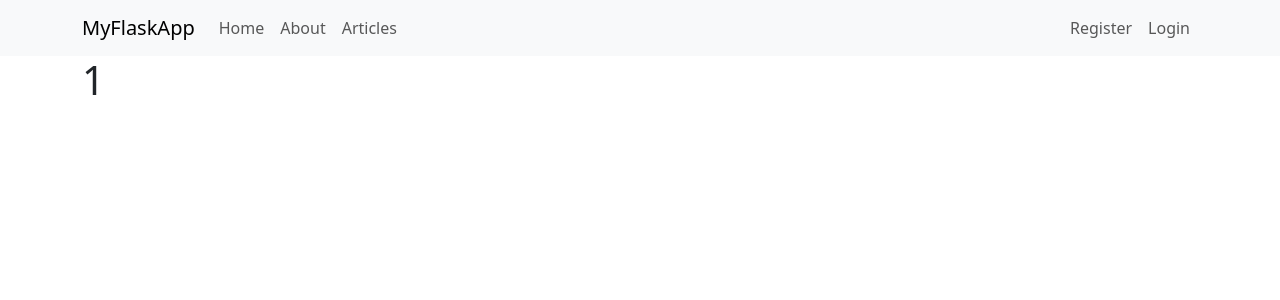
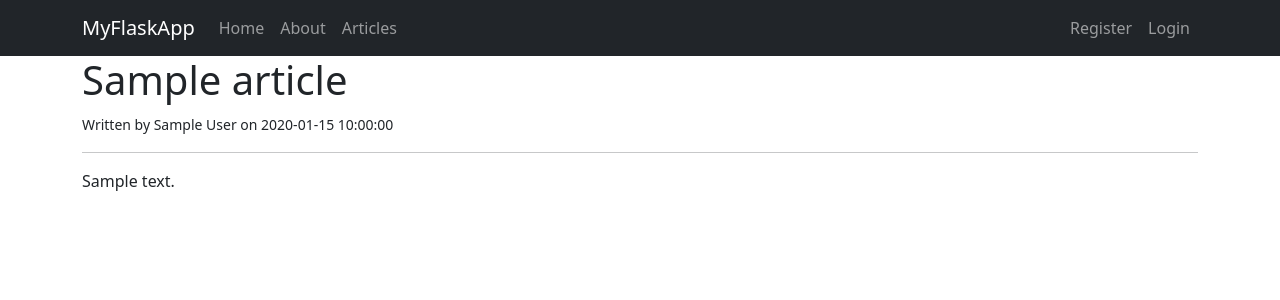
Before and after one commit to MagNording/Python-Flask-From-Scratch, a Flask app: page /article/1/ in a window 1280 px wide. Shown: the top 300 px of the page. Run offline with Flask 3, Linux system fonts and the light colour scheme; tables that the repository leaves empty or names only in its code hold one stand-in row (values such as "Sample post"); some libraries are stand-ins or nearby versions.

Commit message:
single article

```diff
--- a/myflaskapp/app.py
+++ b/myflaskapp/app.py
@@ -1,6 +1,6 @@
 from functools import wraps
 from flask import Flask, render_template, flash, redirect, url_for, session, request, logging
-from data import Articles
+#from data import Articles
 from config import Config
 from flask_mysqldb import MySQL
 from wtforms import Form, StringField, TextAreaField, PasswordField, validators
@@ -12,7 +12,7 @@ app.config.from_object(Config)
 # init mysql
 mysql = MySQL(app)
 
-Articles = Articles()
+#Articles = Articles()
 
 # index
 @app.route('/')
@@ -27,12 +27,34 @@ def about():
 # articles
 @app.route('/articles')
 def articles():
-    return render_template('articles.html', articles = Articles)
+    # create cursor
+    cur = mysql.connection.cursor()
+
+    # get articles
+    result = cur.execute("SELECT * FROM articles")
+
+    articles = cur.fetchall()
+    if result > 0:
+        return render_template('articles.html', articles=articles)
+    else:
+        msg = 'No articles found'
+        return render_template('articles.html', msg=msg)
+
+    # close connection
+    cur.close()
+
 
 # single article
 @app.route('/article/<string:id>/')
 def article(id):
-    return render_template('article.html', id = id)
+    # create cursor
+    cur = mysql.connection.cursor()
+
+    # get article
+    result = cur.execute("SELECT * FROM articles WHERE id = %s", [id])
+    article = cur.fetchone()
+
+    return render_template('article.html', article = article)
 
 # register form class
 class RegisterForm(Form):
--- a/myflaskapp/templates/article.html
+++ b/myflaskapp/templates/article.html
@@ -1,3 +1,6 @@
 {% extends 'layout.html' %} {% block body %}
-<h1>{{id}}</h1>
+<h1>{{article.title}}</h1>
+<small>Written by {{article.author}} on {{article.create_date}}</small>
+<hr />
+<div class="article-body">{{ article.body | safe }}</div>
 {% endblock %}
--- a/myflaskapp/templates/dashboard.html
+++ b/myflaskapp/templates/dashboard.html
@@ -22,7 +22,7 @@
             <td>{{article.create_date}}</td>
             <td class="d-flex justify-content-end">
                 <a
-                    class="btn btn-primary me-5"
+                    class="btn btn-primary me-4"
                     href="/edit_article/{{article.id}}"
                     >Edit</a
                 >
--- a/myflaskapp/templates/home.html
+++ b/myflaskapp/templates/home.html
@@ -5,5 +5,9 @@
         This application is built on the Python Flask framework and is the focus
         for the "Python Flask From Scratch" YouTube series
     </p>
+    {% if session.logged_in == NULL %}
+    <a class="btn btn-primary btn-lg" href="/register">Register</a>
+    <a class="btn btn-success btn-lg" href="/login">Login</a>
+    {% endif %}
 </div>
 {% endblock %}
--- a/myflaskapp/templates/includes/_navbar.html
+++ b/myflaskapp/templates/includes/_navbar.html
@@ -1,22 +1,42 @@
-<nav class="navbar navbar-expand-lg navbar-light bg-light">
+<nav class="navbar navbar-expand-lg navbar-dark bg-dark">
     <div class="container">
         <a class="navbar-brand" href="#">MyFlaskApp</a>
-      <button class="navbar-toggler" type="button" data-bs-toggle="collapse" data-bs-target="#navbarNav" aria-controls="navbarNav" aria-expanded="false" aria-label="Toggle navigation">
+        <button
+            class="navbar-toggler"
+            type="button"
+            data-bs-toggle="collapse"
+            data-bs-target="#navbarNav"
+            aria-controls="navbarNav"
+            aria-expanded="false"
+            aria-label="Toggle navigation"
+        >
             <span class="navbar-toggler-icon"></span>
         </button>
         <div id="navbarNav" class="collapse navbar-collapse">
             <ul class="navbar-nav me-auto">
                 <li class="nav-item"><a class="nav-link" href="/">Home</a></li>
-          <li class="nav-item"><a class="nav-link" href="/about">About</a></li>
-          <li class="nav-item"><a class="nav-link" href="/articles">Articles</a></li>
+                <li class="nav-item">
+                    <a class="nav-link" href="/about">About</a>
+                </li>
+                <li class="nav-item">
+                    <a class="nav-link" href="/articles">Articles</a>
+                </li>
             </ul>
             <ul class="navbar-nav ms-auto">
                 {% if session.logged_in %}
-            <li class="nav-item"><a class="nav-link" href="/dashboard">Dashboard</a></li>
-            <li class="nav-item"><a class="nav-link" href="/logout">Logout</a></li>
+                <li class="nav-item">
+                    <a class="nav-link" href="/dashboard">Dashboard</a>
+                </li>
+                <li class="nav-item">
+                    <a class="nav-link" href="/logout">Logout</a>
+                </li>
                 {% else %}
-            <li class="nav-item"><a class="nav-link" href="/register">Register</a></li>
-            <li class="nav-item"><a class="nav-link" href="/login">Login</a></li>
+                <li class="nav-item">
+                    <a class="nav-link" href="/register">Register</a>
+                </li>
+                <li class="nav-item">
+                    <a class="nav-link" href="/login">Login</a>
+                </li>
                 {% endif %}
             </ul>
         </div>
```
Lines whose indentation alone changed are shown as unchanged.
